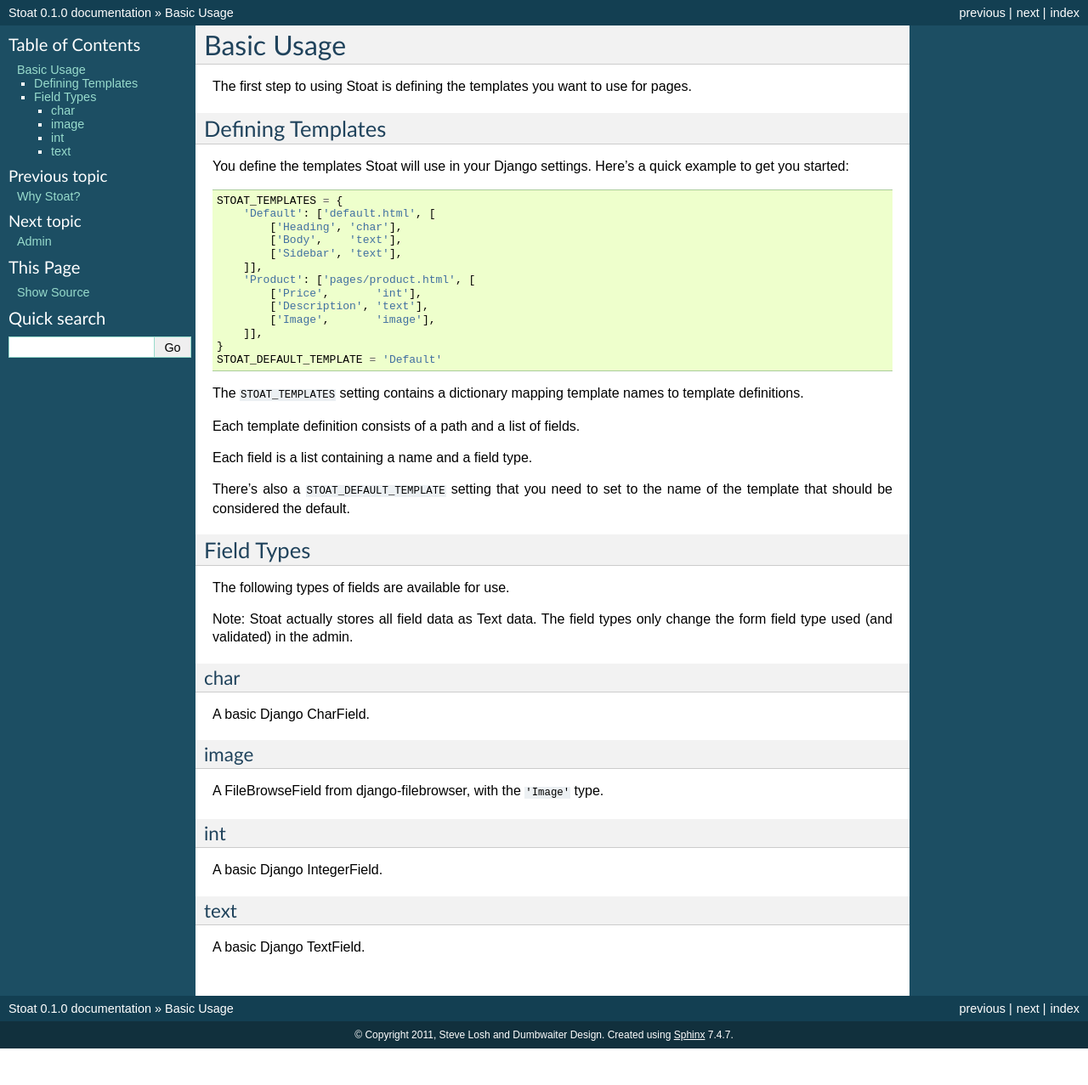
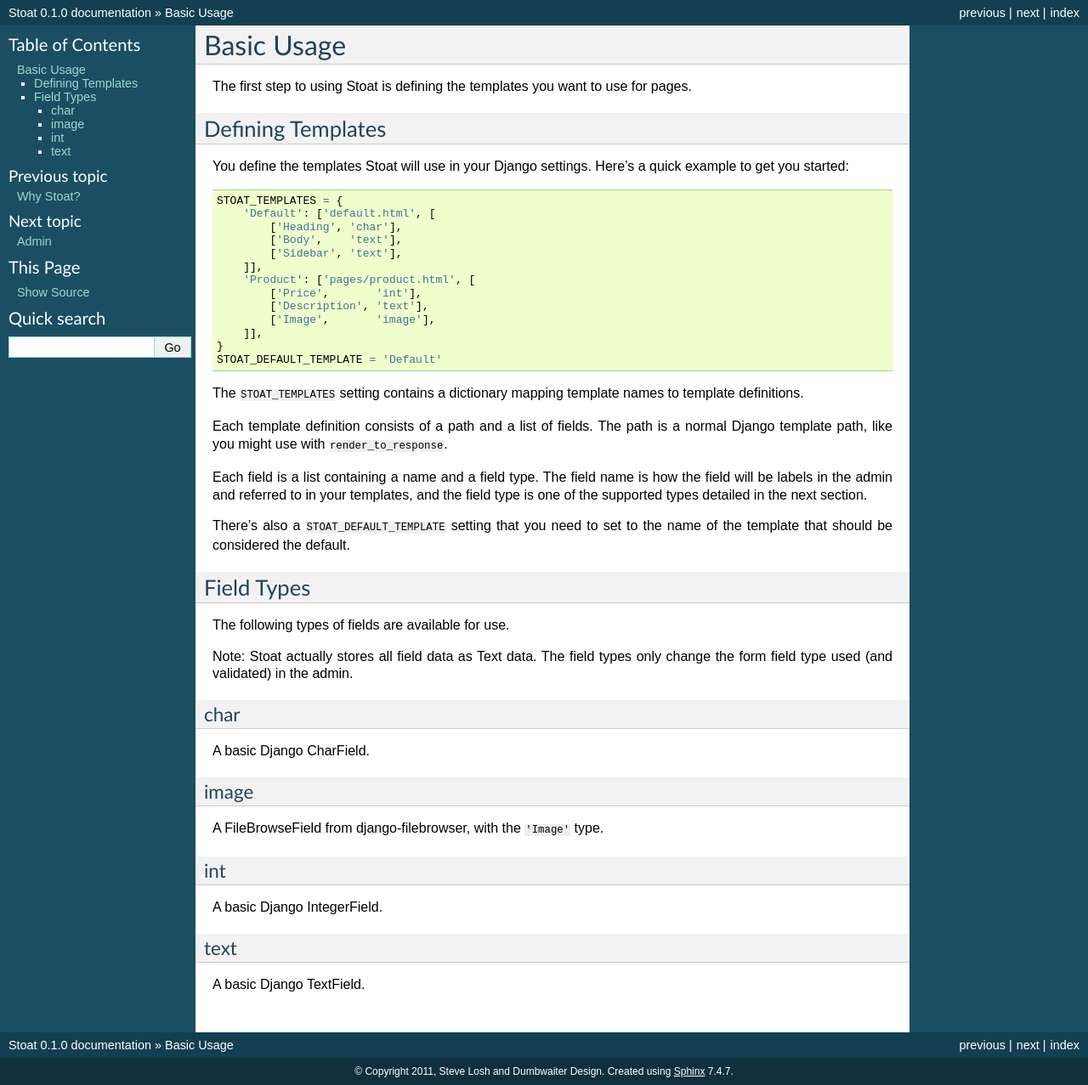
Before and after one commit to sjl/stoat, a Sphinx documentation site: the page built from docs/usage.rst, in a window 1280 px wide. Shown: the whole page at 85% size. Built offline with Sphinx 7.4.7, drawn with Linux system fonts in a browser that asks for light colours; before the commit the page ends 1234 px from its top, so only the background shows below that.

Commit message:
More docs.

```diff
--- a/docs/admin.rst
+++ b/docs/admin.rst
@@ -1,2 +1,4 @@
 Admin
 =====
+
+TODO: Write this.
--- a/docs/configuration.rst
+++ b/docs/configuration.rst
@@ -1,2 +1,4 @@
 Configuration
 =============
+
+TODO: Write this.
--- a/docs/contributing.rst
+++ b/docs/contributing.rst
@@ -1,2 +1,4 @@
 Contributing
 ============
+
+TODO: Write this.
--- a/docs/templating.rst
+++ b/docs/templating.rst
@@ -1,2 +1,4 @@
 Templating
 ==========
+
+TODO: Write this.
--- a/docs/usage.rst
+++ b/docs/usage.rst
@@ -26,9 +26,12 @@
 The ``STOAT_TEMPLATES`` setting contains a dictionary mapping template names to
 template definitions.
 
-Each template definition consists of a path and a list of fields.
+Each template definition consists of a path and a list of fields.  The path is
+a normal Django template path, like you might use with ``render_to_response``.
 
-Each field is a list containing a name and a field type.
+Each field is a list containing a name and a field type.  The field name is how the
+field will be labels in the admin and referred to in your templates, and the field
+type is one of the supported types detailed in the next section.
 
 There's also a ``STOAT_DEFAULT_TEMPLATE`` setting that you need to set to the name of
 the template that should be considered the default.
```
